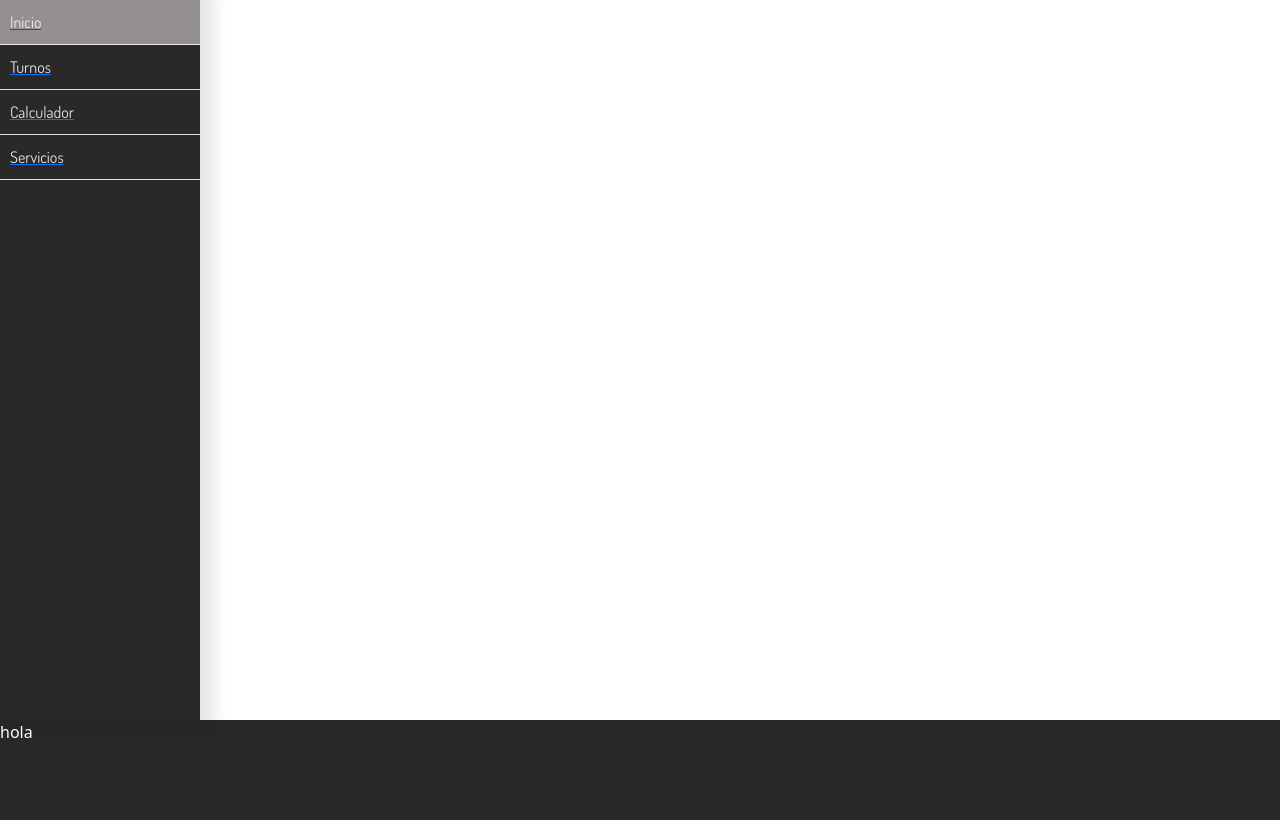
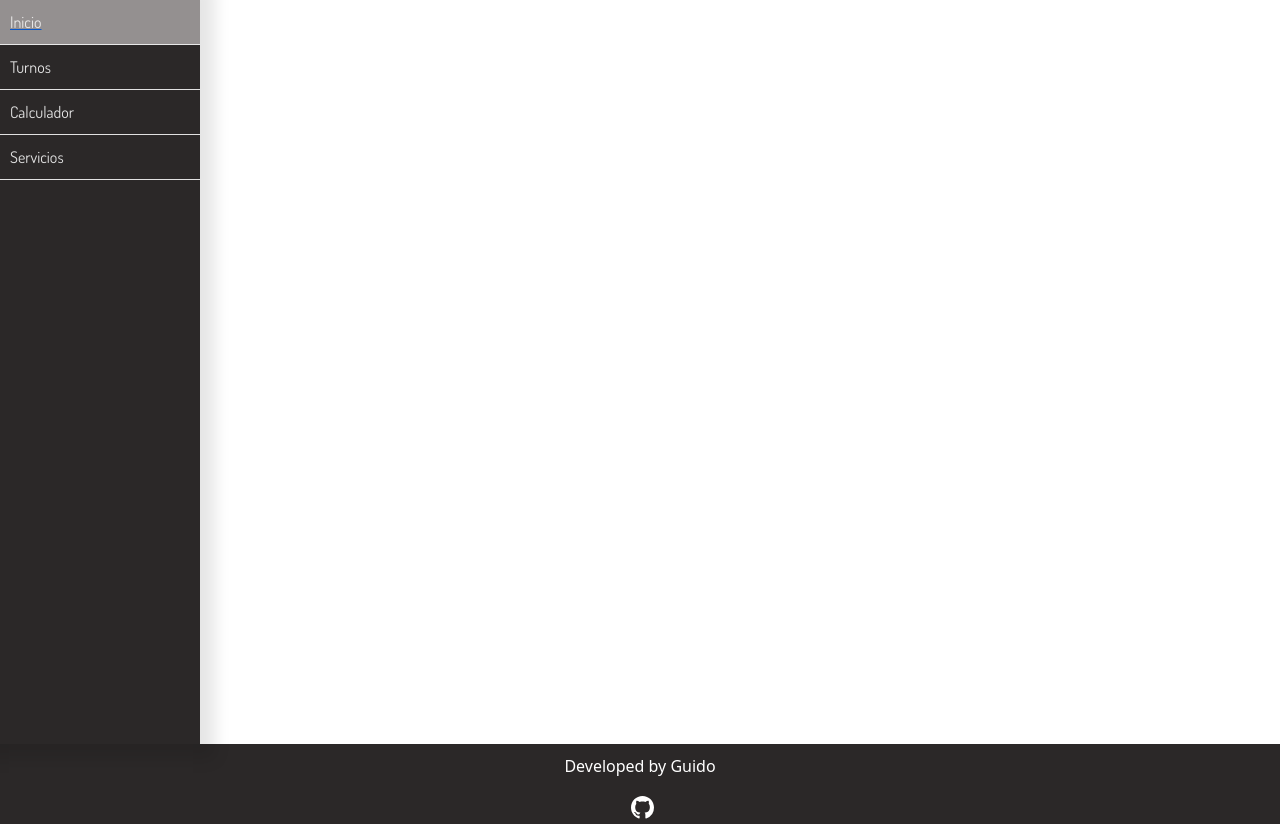
Before and after one commit to guidomora/stella-peluqueria, a React (Create React App) app: page / in a window 1280 px wide. Built offline with nearby package versions, Linux system fonts and the light colour scheme.

Commit message:
mas camibios de estilo

```diff
--- a/src/Components/Calculador/Empleados/Empleados-Style/Tobi.css
+++ b/src/Components/Calculador/Empleados/Empleados-Style/Tobi.css
@@ -2,6 +2,10 @@
   margin: 20px;
   border: solid 1px black;
   border-radius: 5px;
+}
+.titulo-nombre {
+  text-align: center;
+  font-weight: bold;
 }
 
 .empleado-container {
@@ -44,6 +48,12 @@
 }
 
 .lista-dias {
+  margin: 5px;
+  padding: 0px;
+  width: 900px;
+  display: flex;
+  flex-direction: row;
+  flex-wrap: wrap;
   font-size: 18px;
   list-style: none;
 }
--- a/src/Components/Calculador/Inputs.js
+++ b/src/Components/Calculador/Inputs.js
@@ -34,6 +34,7 @@
   const [dia, setDia] = useState([]);
   const [id, setId] = useState([]);
   const [loading, setLoading] = useState(true);
+  const iterator = dia.keys();
 
   const handleChange = ({ target }) => {
     setValues((state) => ({
@@ -101,6 +102,7 @@
       });
       setDia(docs);
     });
+
   };
 
   useEffect(() => {
@@ -114,9 +116,9 @@
     };
     borrarFirestore();
   };
-
   return (
     <div className="bordes">
+      <h1 className="titulo-nombre">{nombre}</h1>
       <div className="empleado-container">
         <p className="texto">Corte</p>
         <p className="texto">Lavado</p>
@@ -276,7 +278,8 @@
                 Eliminar
               </button>
             </li>
-        )))}
+          ))
+        )}
       </ul>
     </div>
   );
--- a/src/Components/Container.js
+++ b/src/Components/Container.js
@@ -11,13 +11,26 @@
           <Nav />
         </header>
         <div className="main">
-          <div className="asd">
-
-          </div>
+          <div className="asd"></div>
           <Outlet />
         </div>
       </div>
-      <footer>hola</footer>
+      <footer>
+        <div className="footer-container">
+          <p>Developed by Guido</p>
+          <a href="https://github.com/guidomora?tab=repositories" target="blank" className="github">
+            <svg
+              xmlns="http://www.w3.org/2000/svg"
+              width="23"
+              height="23"
+              fill="currentColor"
+              viewBox="0 0 16 16"
+            >
+              <path d="M8 0C3.58 0 0 3.58 0 8c0 3.54 2.29 6.53 5.47 7.59.4.07.55-.17.55-.38 0-.19-.01-.82-.01-1.49-2.01.37-2.53-.49-2.69-.94-.09-.23-.48-.94-.82-1.13-.28-.15-.68-.52-.01-.53.63-.01 1.08.58 1.23.82.72 1.21 1.87.87 2.33.66.07-.52.28-.87.51-1.07-1.78-.2-3.64-.89-3.64-3.95 0-.87.31-1.59.82-2.15-.08-.2-.36-1.02.08-2.12 0 0 .67-.21 2.2.82.64-.18 1.32-.27 2-.27.68 0 1.36.09 2 .27 1.53-1.04 2.2-.82 2.2-.82.44 1.1.16 1.92.08 2.12.51.56.82 1.27.82 2.15 0 3.07-1.87 3.75-3.65 3.95.29.25.54.73.54 1.48 0 1.07-.01 1.93-.01 2.2 0 .21.15.46.55.38A8.012 8.012 0 0016 8c0-4.42-3.58-8-8-8z"></path>
+            </svg>
+          </a>
+        </div>
+      </footer>
     </div>
   );
 };
--- a/src/Components/Servicios2/ServiciosLista.js
+++ b/src/Components/Servicios2/ServiciosLista.js
@@ -59,7 +59,7 @@
   return (
     <div className="peluqueria">
       <h2 className="subtitulos">{categoria}</h2>
-      <ServicioForm onSubmit={agregarServicio} />
+      <ServicioForm  onSubmit={agregarServicio}/>
       <div>
         {" "}
         {loading ? (
--- a/src/Styles/Container.css
+++ b/src/Styles/Container.css
@@ -14,13 +14,29 @@
 }
 
 .asd {
-    height: 90vh;
+    height: 93vh;
     width: 10px;
 }
 
 footer {
-    height: 100px;
+    height: 80px;
     width: 100%;
     background-color: rgb(43, 40, 40);
     color: white;
 }
+
+.footer-container {
+    padding: 10px;
+    height: 100%;
+    width: 100%;
+    display: flex;
+    flex-wrap: wrap;
+    flex-direction: column;
+    align-items: center;
+}
+
+.github {
+    color: white;
+    height: 19px;
+    width:  19px;
+}
--- a/src/Styles/Nav.css
+++ b/src/Styles/Nav.css
@@ -31,6 +31,10 @@
     transition: background-color .3s;
 }
 
+a {
+    color: rgb(43, 40, 40);
+}
+
 .lista-buttons:hover {
     background-color: rgb(148, 144, 144);
 }
```
Lines whose indentation alone changed are shown as unchanged.
